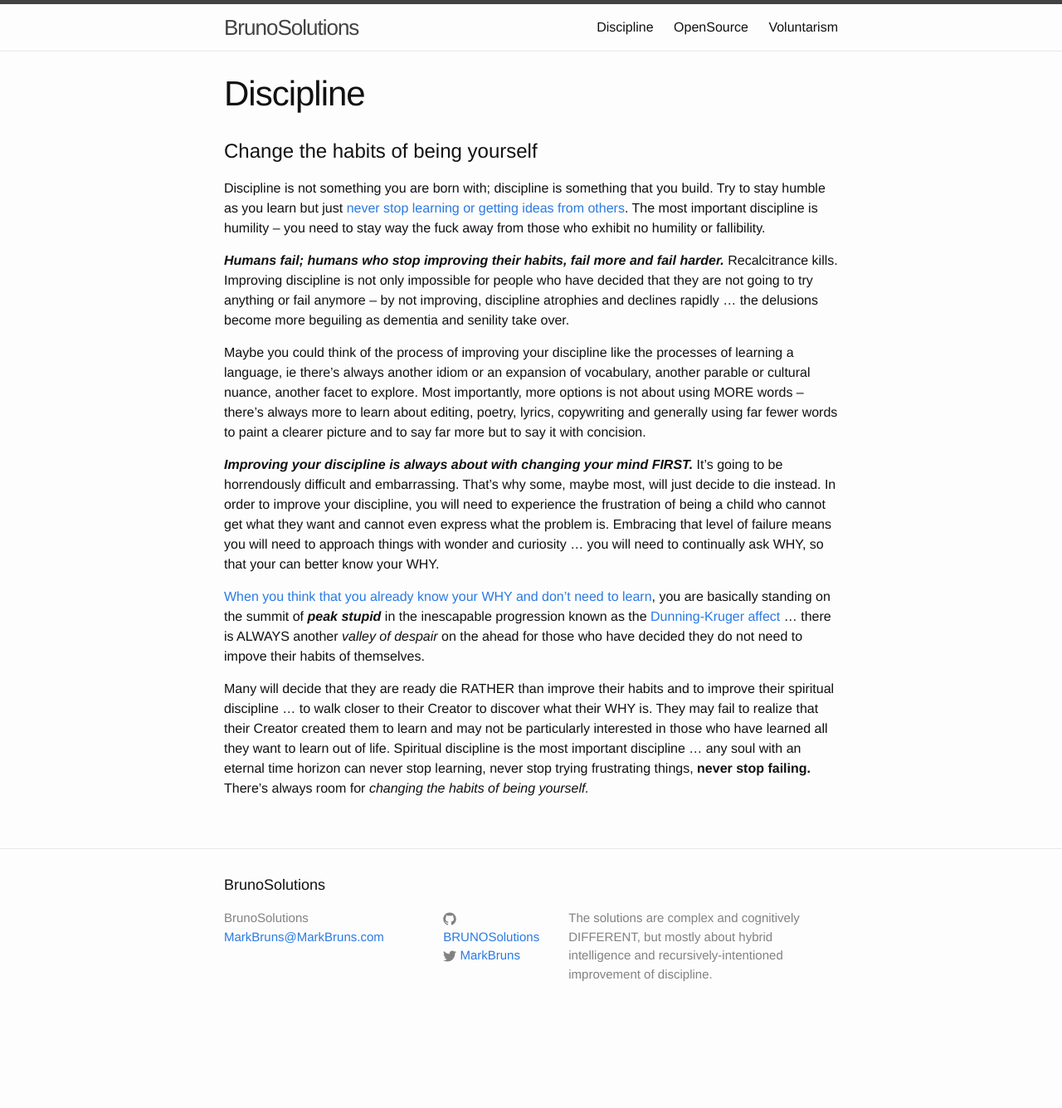
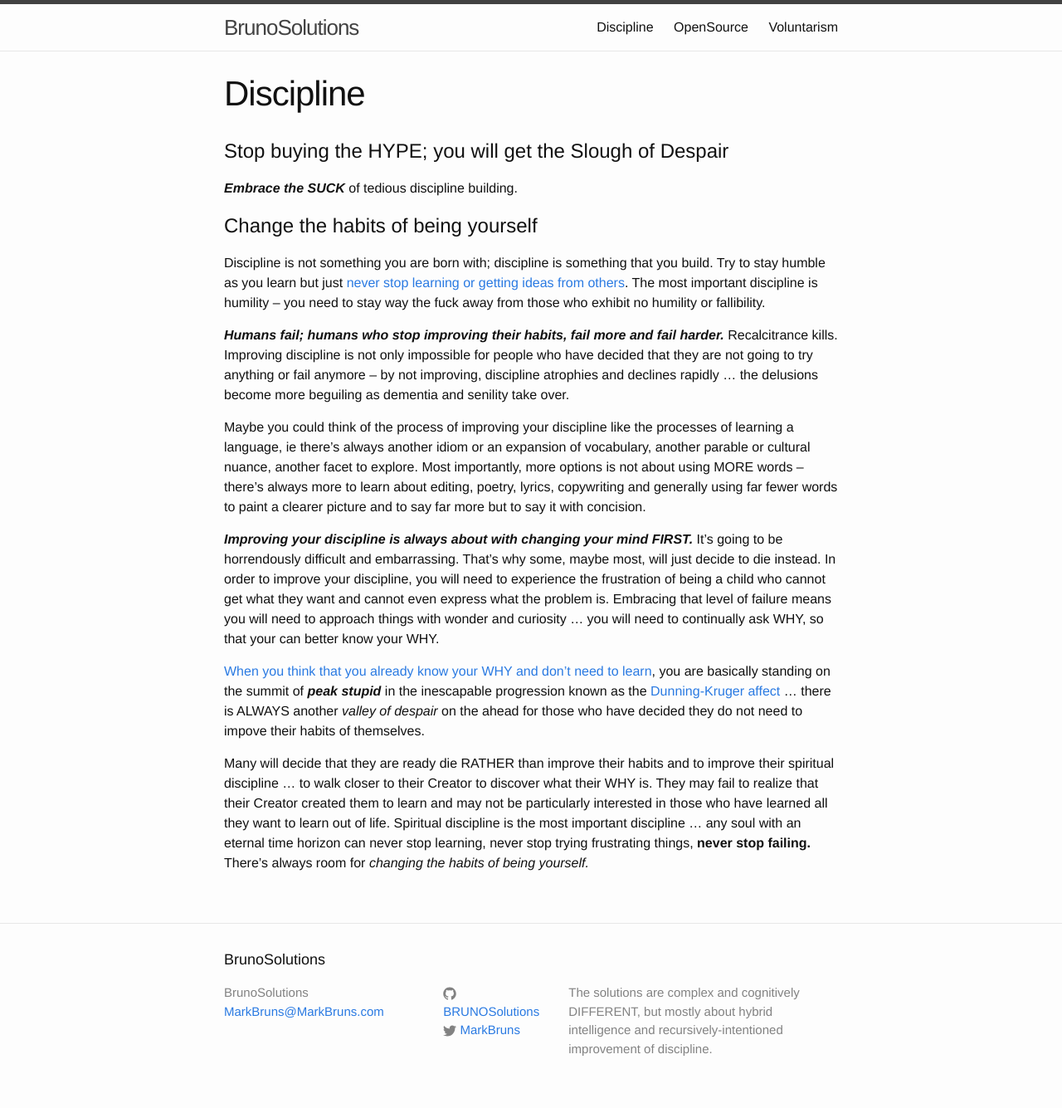
Before and after one commit to RockRapids/SHOP, a Jekyll site: the page built from Discipline.md, in a window 1280 px wide. Shown: the whole page at 83% size. Built offline with Jekyll 4.4.1, drawn with Linux system fonts in a browser that asks for light colours; before the commit the page ends 1245 px from its top, so only the background shows below that.

Commit message:
Slough of Despair

```diff
--- a/Discipline.md
+++ b/Discipline.md
@@ -4,6 +4,10 @@ title: Discipline
 permalink: /Discipline/
 ---
 
+
+# Stop buying the HYPE; you will get the Slough of Despair
+
+***Embrace the SUCK*** of tedious discipline building.
 
 # Change the habits of being yourself
 
```
